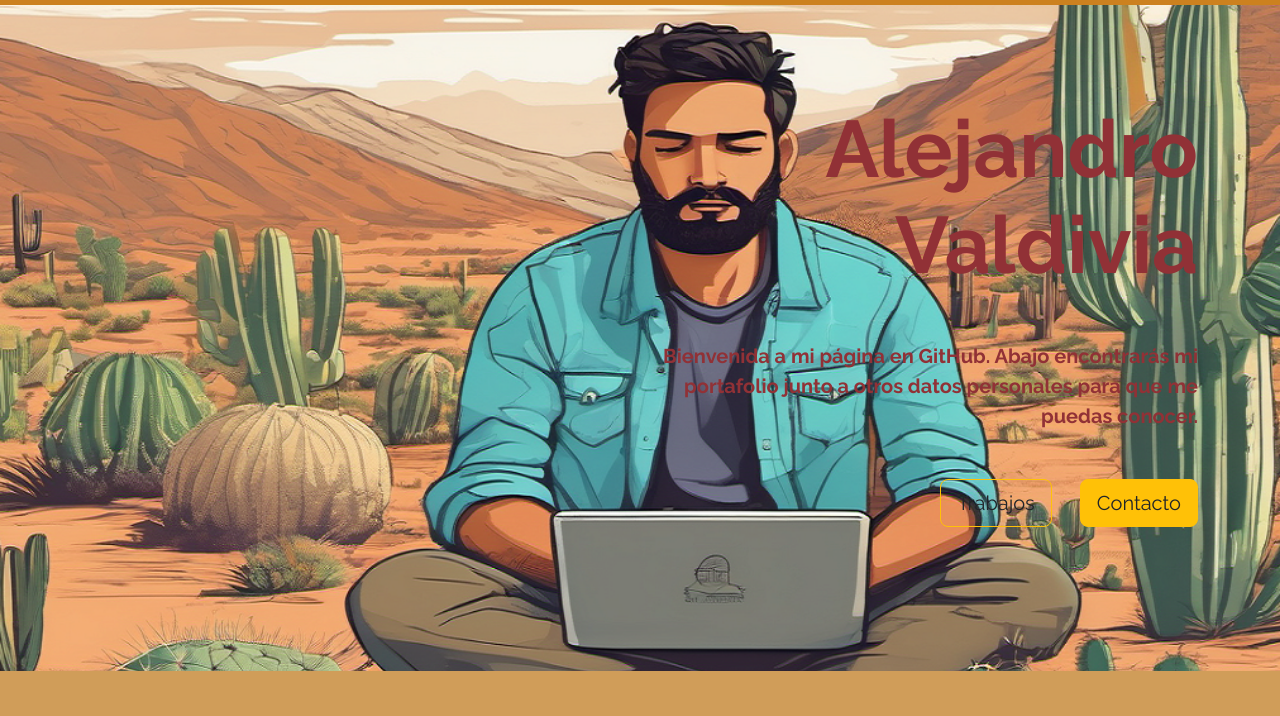
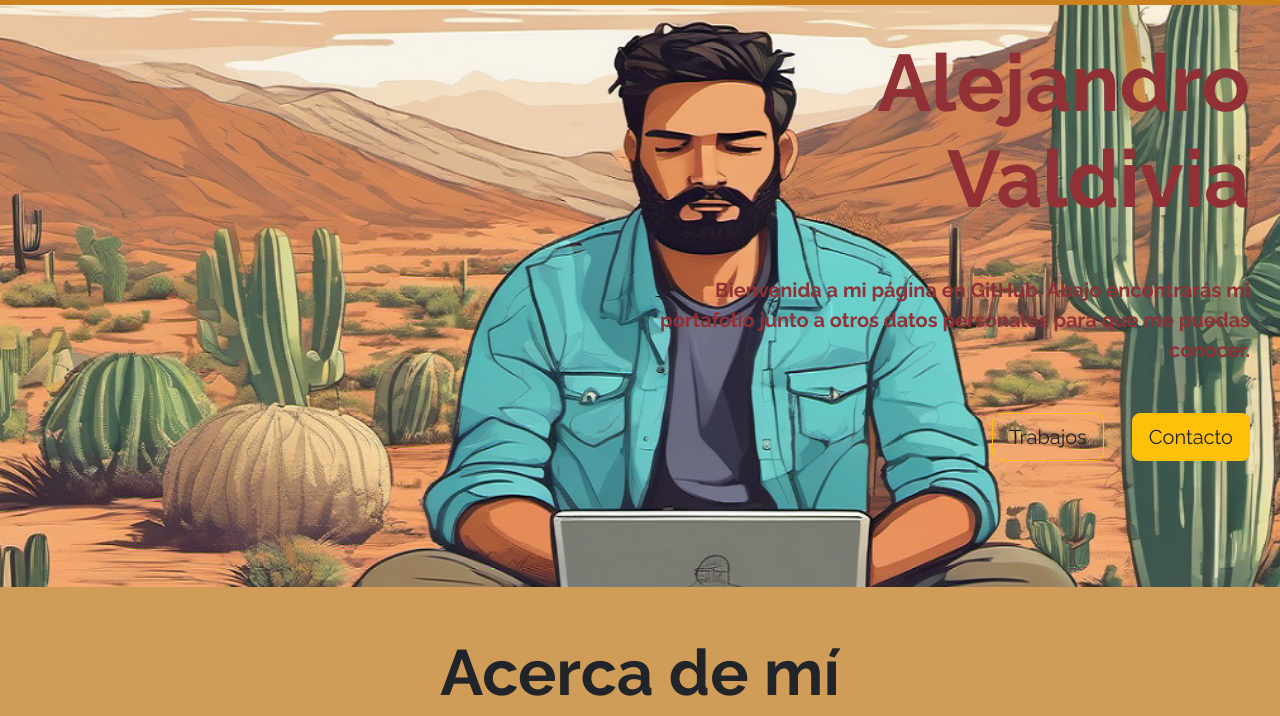
Before and after one commit to avaldivias/avaldivias.github.io, a plain HTML site: page index.html in a window 1280 px wide. Shown: the part 70-786 px from the top of the page. Drawn offline with nearby package versions, Linux system fonts and the light colour scheme.

Commit message:
encabezado sept24

```diff
--- a/assets/css/style.css
+++ b/assets/css/style.css
@@ -17,10 +17,20 @@ nav, #los-trabajos, footer {
 }
 
 #encabezado {
+    position: relative;
+    width: 100vw;
+
+}
+
+.contenedor {
     background-image: url(../image/hombre_desierto.png) ;
     background-size: cover;
     color: #913136;
-    width: 100vw;
+    object-fit: cover;
+    background-repeat: no-repeat;
+    max-width: 100vw;
+    padding: 30px;
+
 }
 
 
--- a/index.html
+++ b/index.html
@@ -27,10 +27,10 @@
           </div>
         </div>
     </nav>
-    <header id="encabezado" class="py-5 text-end">
-        <div class="container">
-            <div class="ms-auto col-12 col-md-6 ">
-                <h1 class="display-1 fw-bold my-5">
+    <header id="encabezado" class=" text-end">
+        <div class="container contenedor">
+            <div class="ms-auto col-12 col-md-6">
+                <h1 class="display-1 fw-bold">
                     Alejandro <br> Valdivia
                 </h1>
                 <p class="my-5 subtitulo fw-bold fs-5">
```
